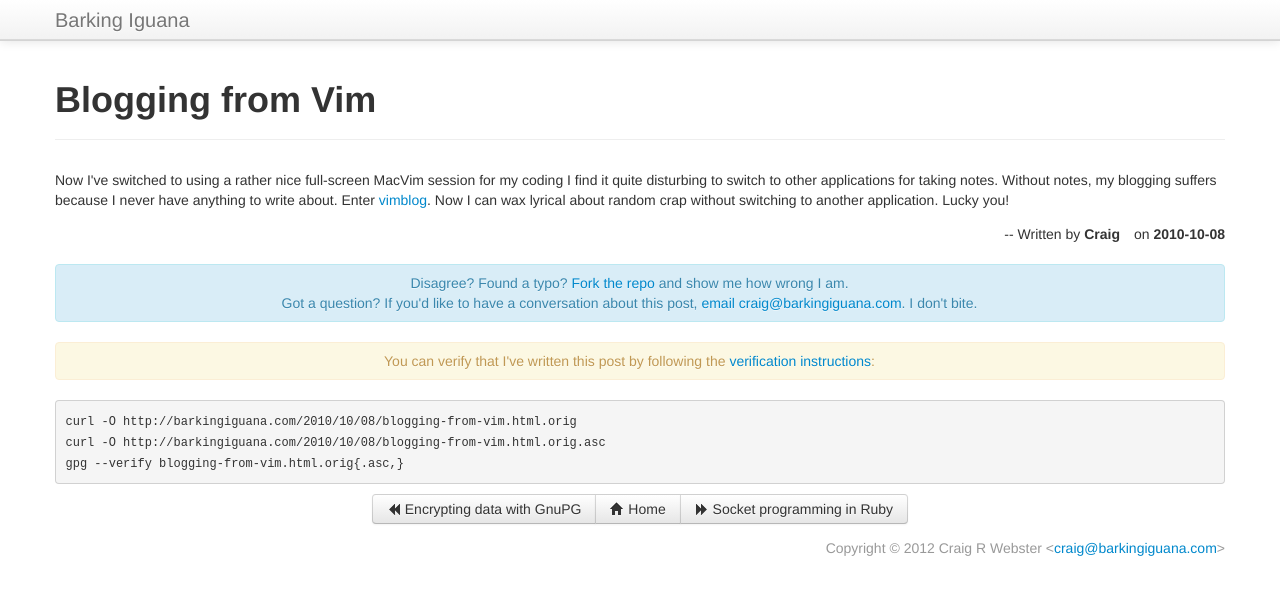
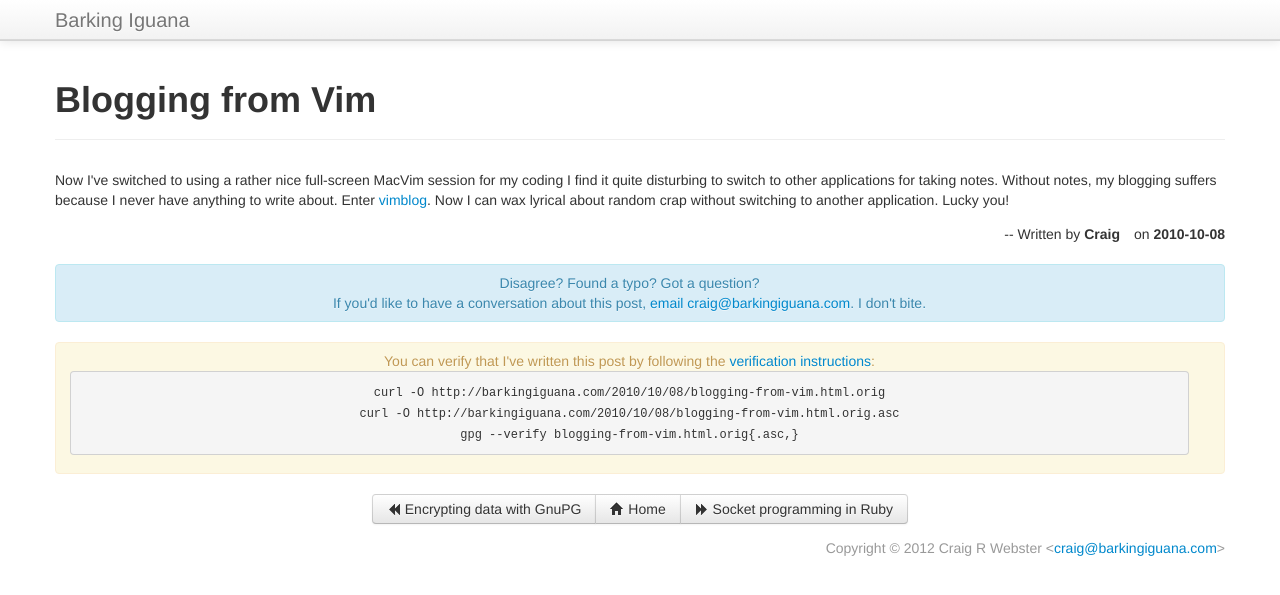
Before and after one commit to barkingiguana/barkingiguana.github.com, a Jekyll site: the page built from _posts/2010-10-08-blogging-from-vim.html, in a window 1280 px wide. Shown: the top 595 px of the page. Built offline with Jekyll 4.4.1, drawn with Linux system fonts in a browser that asks for light colours.

Commit message:
Layout tweaks

```diff
--- a/_layouts/post.html
+++ b/_layouts/post.html
@@ -17,14 +20,12 @@ layout: base
     </dl>
   </div>
   <div>
-    <p class="alert alert-info comments" id="comments">Disagree? Found a typo? <a href="https://github.com/craigw/craigw.github.com/fork">Fork the repo</a> and show me how wrong I am.<br />Got a question? If you'd like to have a conversation about this post, <a href="mailto:craig@barkingiguana.com">email craig@barkingiguana.com</a>. I don't bite.</p>
-    <p class="alert alert-warning security" id="security">You can verify that I've written this post by following the <a href="/verification">verification instructions</a>:<br />
-    {% capture verify_base_url %}{{ site.url }}{{ page.path | replace_first: '_posts', '' | replace_first: '-', '/' | replace_first: '-', '/' | replace_first: '-', '/' | append: '.orig'  }}{% endcapture %}
-    {% capture verify_file_name %}{% assign path_parts = page.path |split: '-' %}{% for part in path_parts offset:3 %}{% unless forloop.index0 == 0 %}-{% endunless %}{{part}}{% endfor %}.orig{% endcapture %}
-    <pre><code>curl -O {{ verify_base_url }}
+    <div class="alert alert-info comments" id="comments">Disagree? Found a typo? Got a question?<br />If you'd like to have a conversation about this post, <a href="mailto:craig@barkingiguana.com">email craig@barkingiguana.com</a>. I don't bite.</div>
+    <div class="alert alert-warning security" id="security">You can verify that I've written this post by following the <a href="/verification">verification instructions</a>:
+      <pre><code>curl -O {{ verify_base_url }}
 curl -O {{ verify_base_url | append: '.asc' }}
 gpg --verify {{ verify_file_name }}{.asc,}</code></pre>
-    </p>
+    </div>
   </div>
   <div class="related btn-group">
     {% if page.previous.url %}
```
Also changed, not shown: other parts of _layouts/post.html (+3 -0 lines), all.css.
